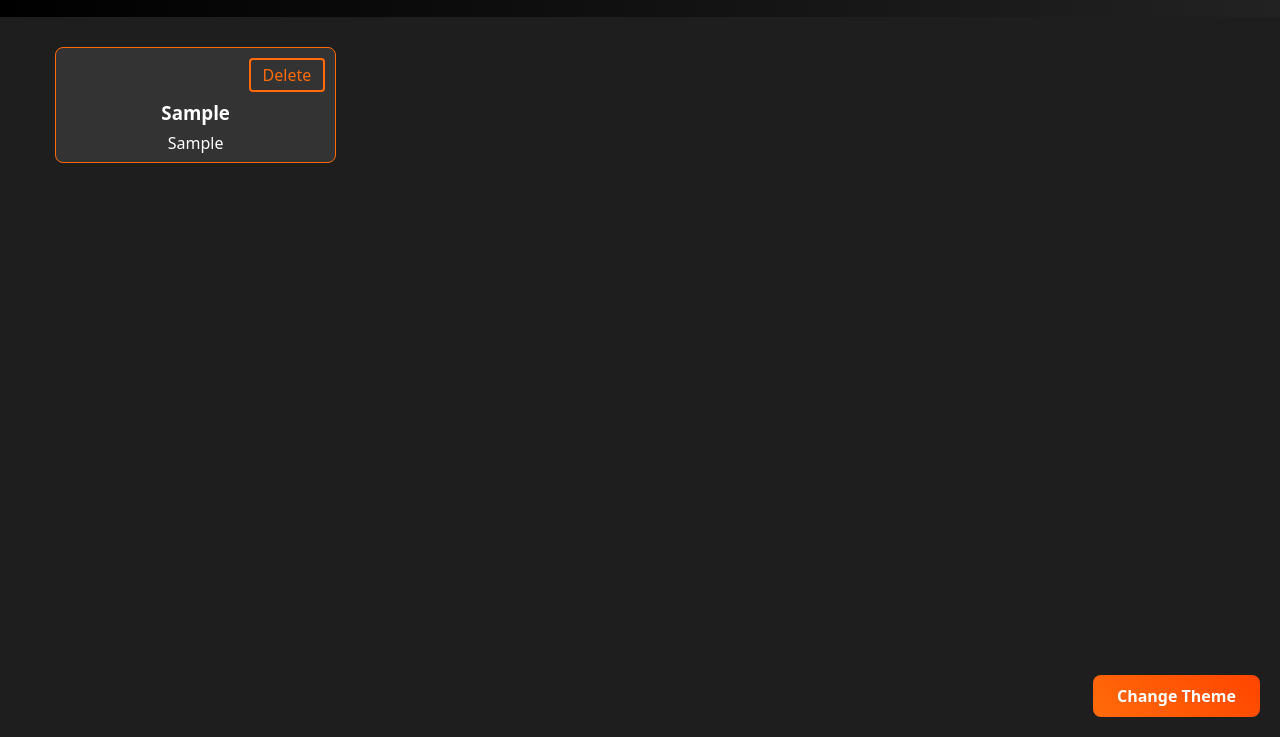
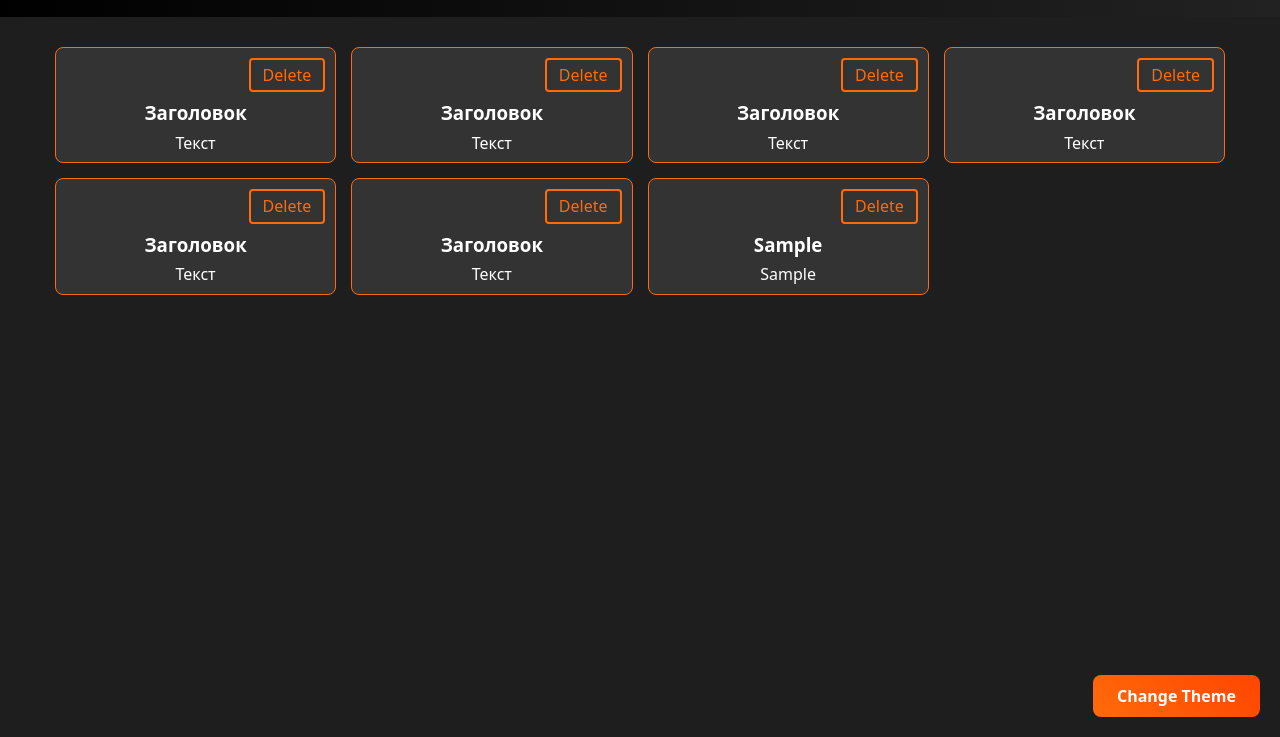
Before and after one commit to mrkorzun/notebook, a plain HTML site: page index.html in a window 1280 px wide. Both pictures are taken after typing "Sample", "Sample" into the empty fields and a click on the button "ADD". Shown: the part 63-800 px from the top of the page. Drawn offline with Linux system fonts and the light colour scheme.

Commit message:
Deploying to gh-pages from @ mrkorzun/notebook@1bc815fd1c16127bf9660478dce6c37d00f0f246 🚀

```diff
--- /dev/null
+++ b/assets/vendor-BY9c7rfI.js
@@ -0,0 +1,2 @@
+let n="useandom-26T198340PX75pxJACKVERYMINDBUSHWOLF_GQZbfghjklqvwyzrict",r=(t=21)=>{let e="",l=crypto.getRandomValues(new Uint8Array(t|=0));for(;t--;)e+=n[l[t]&63];return e};export{r as n};
+//# sourceMappingURL=vendor-BY9c7rfI.js.map
--- a/index.html
+++ b/index.html
@@ -6,6 +6,7 @@
     <meta name="viewport" content="width=device-width, initial-scale=1.0" />
     <title>Vanilla App Template</title>
     <script type="module" crossorigin src="/notebook/index.js"></script>
+    <link rel="modulepreload" crossorigin href="/notebook/assets/vendor-BY9c7rfI.js">
     <link rel="stylesheet" crossorigin href="/notebook/assets/index-CkhCT6Zn.css">
   </head>
   <body class="theme-dark">
--- a/index.js
+++ b/index.js
@@ -1,6 +1,10 @@
-(function(){const t=document.createElement("link").relList;if(t&&t.supports&&t.supports("modulepreload"))return;for(const e of document.querySelectorAll('link[rel="modulepreload"]'))n(e);new MutationObserver(e=>{for(const r of e)if(r.type==="childList")for(const a of r.addedNodes)a.tagName==="LINK"&&a.rel==="modulepreload"&&n(a)}).observe(document,{childList:!0,subtree:!0});function o(e){const r={};return e.integrity&&(r.integrity=e.integrity),e.referrerPolicy&&(r.referrerPolicy=e.referrerPolicy),e.crossOrigin==="use-credentials"?r.credentials="include":e.crossOrigin==="anonymous"?r.credentials="omit":r.credentials="same-origin",r}function n(e){if(e.ep)return;e.ep=!0;const r=o(e);fetch(e.href,r)}})();const i=()=>JSON.parse(localStorage.getItem("tasks")),l=s=>{const t=i()||[];t.push(s),localStorage.setItem("tasks",JSON.stringify(t))},u=s=>{localStorage.setItem("theme",s)},c={headerForm:document.querySelector(".header-form"),taskList:document.querySelector("#task-list"),themeBtn:document.querySelector("#themeToggle")};function m(){const s=JSON.parse(localStorage.getItem("tasks"));console.log(s);const t=s.map(o=>`<li class="task-list-item">
+import{n as l}from"./assets/vendor-BY9c7rfI.js";(function(){const s=document.createElement("link").relList;if(s&&s.supports&&s.supports("modulepreload"))return;for(const e of document.querySelectorAll('link[rel="modulepreload"]'))o(e);new MutationObserver(e=>{for(const r of e)if(r.type==="childList")for(const a of r.addedNodes)a.tagName==="LINK"&&a.rel==="modulepreload"&&o(a)}).observe(document,{childList:!0,subtree:!0});function n(e){const r={};return e.integrity&&(r.integrity=e.integrity),e.referrerPolicy&&(r.referrerPolicy=e.referrerPolicy),e.crossOrigin==="use-credentials"?r.credentials="include":e.crossOrigin==="anonymous"?r.credentials="omit":r.credentials="same-origin",r}function o(e){if(e.ep)return;e.ep=!0;const r=n(e);fetch(e.href,r)}})();const c=()=>JSON.parse(localStorage.getItem("tasks")),d=t=>{const s=c()||[];s.push(t),localStorage.setItem("tasks",JSON.stringify(s))},m=t=>{localStorage.setItem("theme",t)},i={headerForm:document.querySelector(".header-form"),taskList:document.querySelector("#task-list"),themeBtn:document.querySelector("#themeToggle")},u=t=>{const s=t.map(({id:n,taskNameValue:o,taskDescriptionValue:e})=>`<li class="task-list-item">
       <button class="task-list-item-btn">Delete</button>
-      <h3>${o.taskNameValue}</h3>
-      <p>${o.taskDescriptionValue}</p>
-  </li>`).join("");c.taskList.innerHTML=t}function d(s){s.preventDefault();const{taskName:t,taskDescription:o}=s.target.elements,n=t.value.trim(),e=o.value.trim();if(!n||!e){console.warn("Одне з полів порожнє!");return}l({taskNameValue:n,taskDescriptionValue:e}),m(),s.target.reset()}function f(s){const t=document.body.classList.contains("theme-dark"),o=t?"theme-light":"theme-dark";document.body.classList.replace(t?"theme-dark":"theme-light",o),u(o)}c.headerForm.addEventListener("submit",d);c.themeBtn.addEventListener("click",f);
+      <h3>${o}</h3>
+      <p>${e}</p>
+  </li>`).join("");i.taskList.innerHTML=s},f=({id:t,taskNameValue:s,taskDescriptionValue:n})=>{i.taskList.insertAdjacentHTML("beforeend",`<li class="task-list-item" >
+      <button class="task-list-item-btn data-id=${t}">Delete</button>
+      <h3>${s}</h3>
+      <p>${n}</p>
+  </li>`)},h=t=>{t.preventDefault();const{taskName:s,taskDescription:n}=t.target.elements,o=s.value.trim(),e=n.value.trim();if(!o||!e)return;const r={id:l(),taskNameValue:o,taskDescriptionValue:e};d(r),f(r),t.target.reset()},p=t=>{t.target.nodeName},k=()=>{const t=c();u(t)};function g(t){const s=document.body.classList.contains("theme-dark"),n=s?"theme-light":"theme-dark";document.body.classList.replace(s?"theme-dark":"theme-light",n),m(n)}document.addEventListener("DOMContentLoaded",k);i.headerForm.addEventListener("submit",h);i.taskList.addEventListener("click",p);i.themeBtn.addEventListener("click",g);
 //# sourceMappingURL=index.js.map
```
Also changed, not shown: 2 other files.
